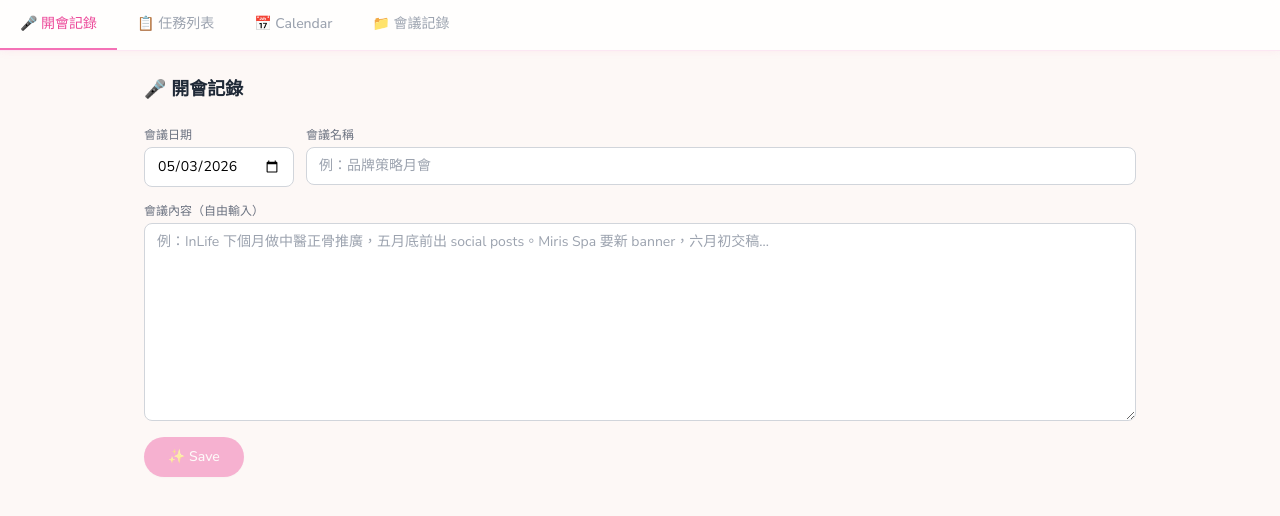
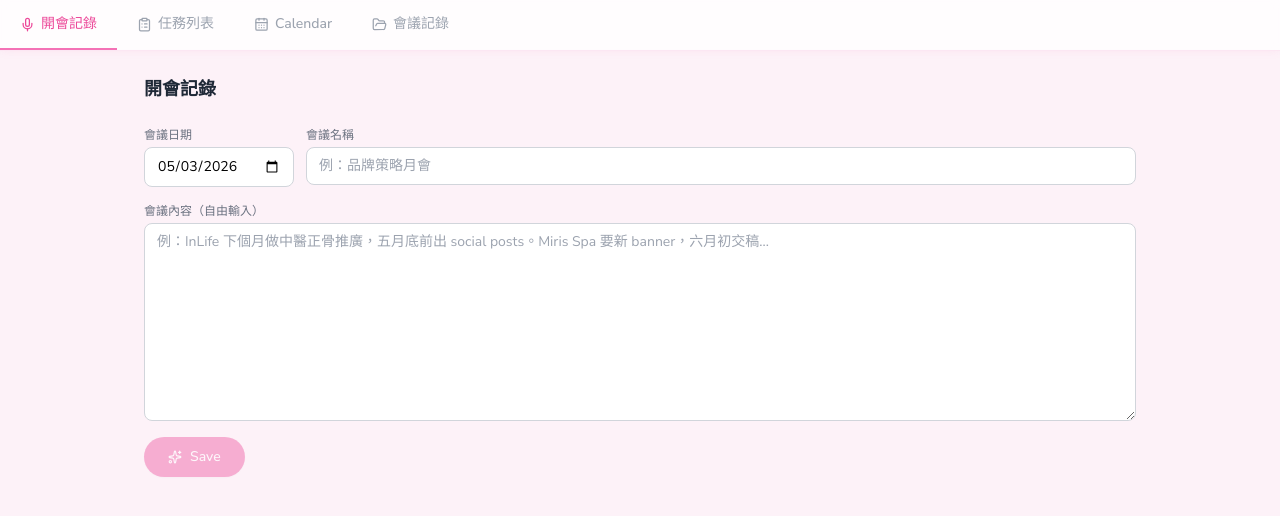
Before and after one commit to redred1234hyh-star/work-logger, a React (Vite) app: page / in a window 1280 px wide. Shown: the top 516 px of the page. Built offline with nearby package versions, Linux system fonts and the light colour scheme; no server answers.

Commit message:
design: replace emoji icons with Lucide SVG, update bg color to #FDF2F8

```diff
--- a/package.json
+++ b/package.json
@@ -14,6 +14,7 @@
     "@dnd-kit/core": "^6.3.1",
     "@dnd-kit/utilities": "^3.2.2",
     "@vitejs/plugin-react": "^6.0.1",
+    "lucide-react": "^1.14.0",
     "react": "^19.2.5",
     "react-dom": "^19.2.5",
     "vite": "^8.0.10"
--- a/src/components/TopNav.jsx
+++ b/src/components/TopNav.jsx
@@ -1,25 +1,28 @@
+import { Mic, ClipboardList, CalendarDays, FolderOpen } from 'lucide-react'
+
 const TABS = [
-  { id: 'meeting', label: '🎤 開會記錄' },
-  { id: 'tasks', label: '📋 任務列表' },
-  { id: 'calendar', label: '📅 Calendar' },
-  { id: 'archive', label: '📁 會議記錄' },
+  { id: 'meeting', label: '開會記錄', Icon: Mic },
+  { id: 'tasks', label: '任務列表', Icon: ClipboardList },
+  { id: 'calendar', label: 'Calendar', Icon: CalendarDays },
+  { id: 'archive', label: '會議記錄', Icon: FolderOpen },
 ]
 
 export default function TopNav({ activeTab, onTabChange }) {
   return (
     <nav className="bg-white/80 backdrop-blur-sm border-b border-pink-100 sticky top-0 z-10 shadow-[0_1px_8px_rgba(244,114,182,0.08)]">
       <div className="flex overflow-x-auto" style={{ scrollbarWidth: 'none' }}>
-        {TABS.map((tab) => (
+        {TABS.map(({ id, label, Icon }) => (
           <button
-            key={tab.id}
-            onClick={() => onTabChange(tab.id)}
-            className={`flex-shrink-0 px-5 py-3.5 text-sm font-medium border-b-2 whitespace-nowrap transition-colors ${
-              activeTab === tab.id
+            key={id}
+            onClick={() => onTabChange(id)}
+            className={`flex-shrink-0 flex items-center gap-1.5 px-5 py-3.5 text-sm font-medium border-b-2 whitespace-nowrap transition-colors ${
+              activeTab === id
                 ? 'border-pink-400 text-pink-500'
                 : 'border-transparent text-gray-400 hover:text-pink-400'
             }`}
           >
-            {tab.label}
+            <Icon size={15} />
+            {label}
           </button>
         ))}
       </div>
--- a/src/components/meeting/MeetingForm.jsx
+++ b/src/components/meeting/MeetingForm.jsx
@@ -1,5 +1,6 @@
 import { useState } from 'react'
 import LoadingSpinner from '../LoadingSpinner'
+import { Sparkles } from 'lucide-react'
 
 function todayISO() {
   return new Date().toISOString().split('T')[0]
@@ -57,9 +58,9 @@ export default function MeetingForm({ onSubmit, loading }) {
         <button
           type="submit"
           disabled={!notes.trim()}
-          className="bg-pink-500 text-white px-6 py-2.5 rounded-full text-sm font-medium hover:bg-pink-600 disabled:opacity-40 disabled:cursor-not-allowed transition-colors shadow-sm"
+          className="flex items-center gap-2 bg-pink-500 text-white px-6 py-2.5 rounded-full text-sm font-medium hover:bg-pink-600 disabled:opacity-40 disabled:cursor-not-allowed transition-colors shadow-sm"
         >
-          ✨ Save
+          <Sparkles size={14} /> Save
         </button>
       )}
     </form>
--- a/src/components/meeting/ParsedResults.jsx
+++ b/src/components/meeting/ParsedResults.jsx
@@ -1,12 +1,13 @@
 import BrandTag from '../BrandTag'
 import LoadingSpinner from '../LoadingSpinner'
+import { Sparkles, CalendarDays, Check } from 'lucide-react'
 
 export default function ParsedResults({ tasks, meetingMeta, onConfirm, onCancel, saving }) {
   return (
     <div className="border border-pink-100 rounded-xl bg-pink-50 p-4 space-y-3">
       <div className="flex items-center justify-between flex-wrap gap-2">
-        <h3 className="text-sm font-semibold text-indigo-800">
-          ✨ AI 解析結果 — {tasks.length} 個項目
+        <h3 className="text-sm font-semibold text-pink-700 flex items-center gap-1.5">
+          <Sparkles size={14} /> AI 解析結果 — {tasks.length} 個項目
         </h3>
         <span className="text-xs text-gray-500">
           {meetingMeta?.meeting_name} · {meetingMeta?.date}
@@ -19,7 +20,7 @@ export default function ParsedResults({ tasks, meetingMeta, onConfirm, onCancel,
             <div className="flex items-center gap-2">
               <BrandTag brandId={task.brand} />
               {task.deadline && (
-                <span className="text-xs text-red-500 ml-auto">📅 {task.deadline}</span>
+                <span className="text-xs text-pink-500 ml-auto flex items-center gap-1"><CalendarDays size={11} />{task.deadline}</span>
               )}
             </div>
             <p className="text-sm text-gray-800">{task.content}</p>
@@ -36,13 +37,13 @@ export default function ParsedResults({ tasks, meetingMeta, onConfirm, onCancel,
         <div className="flex gap-2 pt-1">
           <button
             onClick={onConfirm}
-            className="bg-pink-500 text-white px-4 py-2 rounded-lg text-sm font-medium hover:bg-pink-600 transition-colors"
+            className="flex items-center gap-1.5 bg-pink-500 text-white px-4 py-2 rounded-full text-sm font-medium hover:bg-pink-600 transition-colors shadow-sm"
           >
-            ✅ 確認儲存
+            <Check size={14} /> 確認儲存
           </button>
           <button
             onClick={onCancel}
-            className="text-gray-500 px-4 py-2 rounded-lg text-sm hover:bg-white transition-colors"
+            className="text-gray-500 px-4 py-2 rounded-full text-sm hover:bg-white transition-colors"
           >
             取消
           </button>
--- a/src/index.css
+++ b/src/index.css
@@ -5,7 +5,7 @@
 @tailwind utilities;
 
 body {
-  background-color: #FDF8F6;
+  background-color: #FDF2F8;
   font-family: 'Nunito Sans', sans-serif;
 }
 
--- a/src/pages/CalendarPage.jsx
+++ b/src/pages/CalendarPage.jsx
@@ -4,10 +4,11 @@ import Timeline from '../components/calendar/Timeline'
 import LoadingSpinner from '../components/LoadingSpinner'
 import BrandTag from '../components/BrandTag'
 import { getBrand } from '../config/brands'
+import { CalendarDays, AlignLeft, RefreshCw } from 'lucide-react'
 
 const VIEWS = [
-  { id: 'month', label: '📆 月曆' },
-  { id: 'timeline', label: '📋 時間線' },
+  { id: 'month', label: '月曆', Icon: CalendarDays },
+  { id: 'timeline', label: '時間線', Icon: AlignLeft },
 ]
 
 function PendingCard({ task }) {
@@ -66,19 +67,22 @@ export default function CalendarPage({ tasks, meetings, loading, reload, updateT
     <div className="space-y-4 py-4">
       <div className="flex items-center justify-between flex-wrap gap-3">
         <div className="flex items-center gap-2">
-          <h1 className="text-lg font-heading font-semibold text-gray-800">📅 Calendar</h1>
-          <button onClick={reload} disabled={loading} className="text-xs text-gray-400 hover:text-pink-400 disabled:opacity-40 transition-colors">↺ 更新</button>
+          <h1 className="text-lg font-heading font-semibold text-gray-800">Calendar</h1>
+          <button onClick={reload} disabled={loading} className="text-gray-400 hover:text-pink-400 disabled:opacity-40 transition-colors">
+            <RefreshCw size={14} />
+          </button>
         </div>
         <div className="flex gap-1 bg-gray-100 rounded-lg p-1">
-          {VIEWS.map((v) => (
+          {VIEWS.map(({ id, label, Icon }) => (
             <button
-              key={v.id}
-              onClick={() => setView(v.id)}
-              className={`px-3 py-1.5 text-xs font-medium rounded-md transition-colors ${
-                view === v.id ? 'bg-white text-pink-500 shadow-sm' : 'text-gray-500 hover:text-gray-700'
+              key={id}
+              onClick={() => setView(id)}
+              className={`flex items-center gap-1.5 px-3 py-1.5 text-xs font-medium rounded-md transition-colors ${
+                view === id ? 'bg-white text-pink-500 shadow-sm' : 'text-gray-500 hover:text-gray-700'
               }`}
             >
-              {v.label}
+              <Icon size={13} />
+              {label}
             </button>
           ))}
         </div>
--- a/src/pages/MeetingArchive.jsx
+++ b/src/pages/MeetingArchive.jsx
@@ -18,7 +18,7 @@ export default function MeetingArchive() {
 
   return (
     <div className="space-y-4 py-4">
-      <h1 className="text-lg font-heading font-semibold text-gray-800">📁 會議記錄</h1>
+      <h1 className="text-lg font-heading font-semibold text-gray-800">會議記錄</h1>
 
       {loading && <LoadingSpinner text="載入會議記錄..." />}
       {!loading && meetings.length === 0 && (
--- a/src/pages/MeetingInput.jsx
+++ b/src/pages/MeetingInput.jsx
@@ -32,7 +32,7 @@ export default function MeetingInput({ onSaved }) {
 
   return (
     <div className="space-y-6 py-4">
-      <h1 className="text-lg font-heading font-semibold text-gray-800">🎤 開會記錄</h1>
+      <h1 className="text-lg font-heading font-semibold text-gray-800">開會記錄</h1>
 
       {!parsedTasks ? (
         <MeetingForm onSubmit={parseNotes} loading={parsing} />
--- a/src/pages/TaskList.jsx
+++ b/src/pages/TaskList.jsx
@@ -3,11 +3,12 @@ import FilterTable from '../components/tasks/FilterTable'
 import BrandGroups from '../components/tasks/BrandGroups'
 import KanbanBoard from '../components/tasks/KanbanBoard'
 import LoadingSpinner from '../components/LoadingSpinner'
+import { LayoutList, Tag, Kanban, RefreshCw } from 'lucide-react'
 
 const VIEWS = [
-  { id: 'table', label: '📊 表格' },
-  { id: 'groups', label: '🏷 品牌分組' },
-  { id: 'kanban', label: '📌 Kanban' },
+  { id: 'table', label: '表格', Icon: LayoutList },
+  { id: 'groups', label: '品牌分組', Icon: Tag },
+  { id: 'kanban', label: 'Kanban', Icon: Kanban },
 ]
 
 export default function TaskList({ tasks, loading, error, updateTask, deleteTask, reload }) {
@@ -17,19 +18,22 @@ export default function TaskList({ tasks, loading, error, updateTask, deleteTask
     <div className="space-y-4 py-4">
       <div className="flex items-center justify-between flex-wrap gap-3">
         <div className="flex items-center gap-2">
-          <h1 className="text-lg font-heading font-semibold text-gray-800">📋 任務列表</h1>
-          <button onClick={reload} disabled={loading} className="text-xs text-gray-400 hover:text-pink-400 disabled:opacity-40 transition-colors">↺ 更新</button>
+          <h1 className="text-lg font-heading font-semibold text-gray-800">任務列表</h1>
+          <button onClick={reload} disabled={loading} className="text-gray-400 hover:text-pink-400 disabled:opacity-40 transition-colors">
+            <RefreshCw size={14} />
+          </button>
         </div>
         <div className="flex gap-1 bg-gray-100 rounded-lg p-1">
-          {VIEWS.map((v) => (
+          {VIEWS.map(({ id, label, Icon }) => (
             <button
-              key={v.id}
-              onClick={() => setView(v.id)}
-              className={`px-3 py-1.5 text-xs font-medium rounded-md transition-colors ${
-                view === v.id ? 'bg-white text-pink-500 shadow-sm' : 'text-gray-500 hover:text-gray-700'
+              key={id}
+              onClick={() => setView(id)}
+              className={`flex items-center gap-1.5 px-3 py-1.5 text-xs font-medium rounded-md transition-colors ${
+                view === id ? 'bg-white text-pink-500 shadow-sm' : 'text-gray-500 hover:text-gray-700'
               }`}
             >
-              {v.label}
+              <Icon size={13} />
+              {label}
             </button>
           ))}
         </div>
```
Also changed, not shown: src/components/calendar/MonthCalendar.jsx (+10 -9 lines), src/components/tasks/FilterTable.jsx (+7 -6 lines), 1 other file (tests, documents, lock files or other folders).
